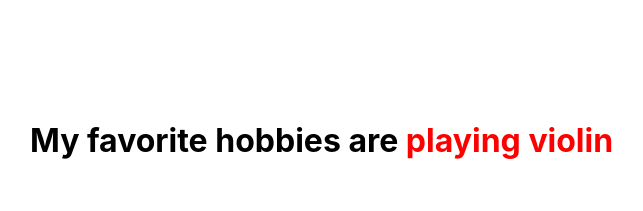
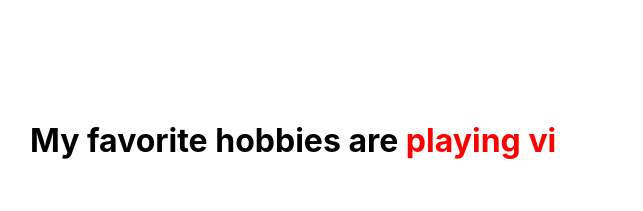
Before and after one commit to eaquin1/writing, a React (Create React App) app: page / in a window 1280 px wide. Shown: the top 211 px of the page, without its empty margins (70-713 px from the left). Built offline with nearby package versions, Linux system fonts and the light colour scheme.

Commit message:
refactored to clean up settimeout

```diff
--- a/src/App.js
+++ b/src/App.js
@@ -1,52 +1,68 @@
-import React, { useState, useEffect } from "react";
+import React, { useState, useEffect, useCallback } from "react";
 import PropTypes from "prop-types";
 
-const AutoTypist = ({ phrases, typeSpeed, backspaceSpeed }) => {
+const AutoTypist = ({ phrases, typeSpeed, backspaceSpeed, pause }) => {
+    const [states, setStates] = useState([]);
     const [partial, setPartial] = useState("");
-    const [loopNum, setLoopNum] = useState(0);
+    const [index, setIndex] = useState(0);
     const [isDeleting, setIsDeleting] = useState(false);
 
+    const init = useCallback(() => {
+        const wordsAndDelayArr = [];
+
+        //iterate over all the phrases
+        phrases.forEach((phrase) => {
+            // push "h", "he", "hel", etc
+            for (let i = 1; i <= phrase.length; i++) {
+                wordsAndDelayArr.push({
+                    text: phrase.substr(0, i),
+                    delay: typeSpeed,
+                });
+            }
+            //now backspace the word: "hello", "hell", "hel", etc
+            for (let i = phrase.length - 1; i >= 0; i--) {
+                wordsAndDelayArr.push({
+                    text: phrase.substr(0, i),
+                    delay: i === phrase.length - 1 ? pause : backspaceSpeed,
+                });
+            }
+            //push blank text
+            wordsAndDelayArr.push({ text: "", delay: typeSpeed });
+        });
+        setStates(wordsAndDelayArr);
+        console.log(wordsAndDelayArr);
+    }, [phrases, typeSpeed, backspaceSpeed, pause]);
+
+    //call init;
     useEffect(() => {
-        const typing = (word) => {
-            for (let i = 0; i < word.length; i++) {
-                setTimeout(() => {
-                    setPartial((l) => l + word[i]);
-                }, i * typeSpeed);
-            }
-        };
+        init();
+    }, [init]);
 
-        const backspace = (word) => {
-            for (let i = 1; i <= word.length; i++) {
-                setTimeout(() => {
-                    setPartial(word.slice(0, -i));
-                }, i * backspaceSpeed);
-            }
-        };
+    // in the beginning, and if loopNum changes, set timeout to schedule the next text change
+    useEffect(() => {
+        if (states.length === 0) {
+            return;
+        }
+        const delay = states[index].delay;
 
-        if (partial === "" && !isDeleting) {
-            typing(phrases[Number(loopNum) % Number(phrases.length)]);
-            setIsDeleting(true);
-        }
+        //calculate the next states index
+        const nextIndex = (index + 1) % states.length;
 
-        if (
-            partial === phrases[Number(loopNum) % Number(phrases.length)] &&
-            isDeleting
-        ) {
-            setTimeout(() => {
-                backspace(phrases[Number(loopNum) % Number(phrases.length)]);
-            }, 1000);
+        //schedule next state
+        const timeout = setTimeout(() => {
+            const nextDelay = states[nextIndex].delay;
+            setIsDeleting(
+                nextDelay === typeSpeed || nextDelay === backspaceSpeed
+            );
+            //update displayed text
+            setPartial(states[index].text);
+            //advance to the next text state
+            setIndex(nextIndex);
+        }, delay);
 
-            setTimeout(() => {
-                setLoopNum((ln) => ln + 1);
-                setIsDeleting(false);
-                setPartial("");
-            }, 3000);
-        }
-    }, [partial, isDeleting, typeSpeed, backspaceSpeed, phrases, loopNum]);
-
-    if (phrases.length === 0) {
-        return null;
-    }
+        //cleanup
+        return () => clearTimeout(timeout);
+    }, [states, index, typeSpeed, backspaceSpeed, pause, phrases]);
 
     return <span style={{ color: "red" }}>{partial}</span>;
 };
@@ -56,8 +72,9 @@ AutoTypist.propTypes = {
     backspaceSpeed: PropTypes.number,
 };
 AutoTypist.defaultProps = {
-    typeSpeed: 100,
-    backspaceSpeed: 80,
+    typeSpeed: 150,
+    backspaceSpeed: 50,
+    pause: 2000,
 };
 
 const App = () => {
```
